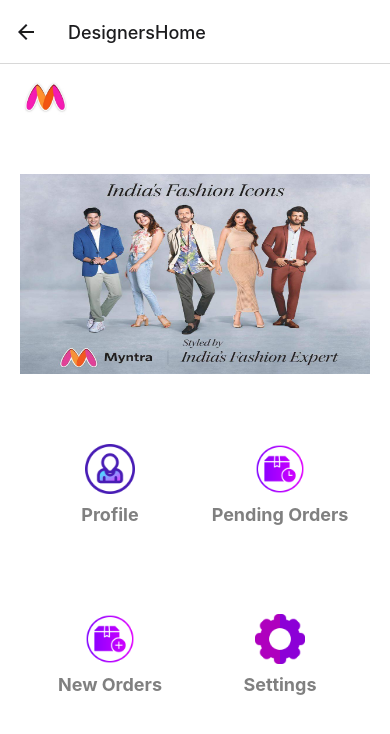
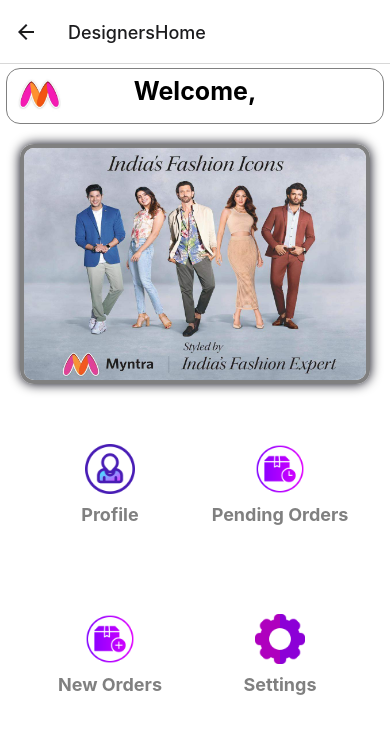
Before and after one commit to Shruti-lab/Boomers_MyntraHackerramp, a React Native app in the folder myntra-pro/: screen /DesignersHome in a window 390 px wide. Shown: the top 734 px of the page. Built offline with nearby package versions, Linux system fonts and the light colour scheme.

Commit message:
ModifiedDesignHome

```diff
--- a/myntra-pro/screens/DesignersHomeScreen.js
+++ b/myntra-pro/screens/DesignersHomeScreen.js
@@ -4,10 +4,13 @@
 function DesignerHomeScreen({ navigation }) {
   return (
     <View style={styles.container}>
+      <View style ={styles.header}>
       <View style={styles.logoImage}>
         <Image
         source={require('../assets/logo.png')}
         style ={styles.logo} />
+      </View>
+      <Text style ={styles.designerText} >Welcome,</Text>
       </View>
       <View style={styles.frontImageContainer}>
         <Image
@@ -38,23 +41,21 @@
   );
 }
 const styles = StyleSheet.create({
+
   icon:{
 
   },
 
   logoImage:{
-    position:'absolute',
-    top:10,
-    left:20
-
+    alignItems:"flex-start",
+    paddingStart: 5
   },
 
-
   imageView:{
-    width: 350,
-    height: 200,
-    resizeMode: 'contain',
-    resizeMode:'stretch'
+    width: 345,
+    height: 240,
+    resizeMode: 'stretch',
+   borderColor:'black'
 
   },
   container: {
@@ -81,8 +82,7 @@
     alignItems: 'center',
     backgroundColor: '#fff',
     marginHorizontal: 10,
-    borderRadius: 10,
-    elevation: 5,
+
   },
   boxText: {
     color: 'gray',
@@ -101,8 +101,41 @@
   },
 
   frontImageContainer:{
-    marginBottom:30,
+    marginBottom:20,
     borderRadius: 20,
+    marginTop:20,
+    borderWidth: 4,
+    borderColor: 'gray',
+    overflow: 'hidden',
+    borderRadius: 14,
+    elevation: 10,
+    shadowColor:'#00000f',
+    shadowRadius:12,
+    width: 350,
+    height:240,
+    justifyContent: 'center',
+    alignItems:'center'
+  },
+  designerText:{
+    fontSize:25,
+    fontStyle:'normal',
+    fontWeight:'bold',
+    marginStart: 70,
+    paddingTop:5,
+    paddingEnd:125,
+
+
+
+
+  },
+  header:{
+    flexDirection:'row',
+    borderWidth: 1,
+    borderColor: 'gray',
+    overflow: 'visible',
+    borderRadius: 14,
+    padding: 2,
+    alignSelf:'center'
 
 
   }
```
